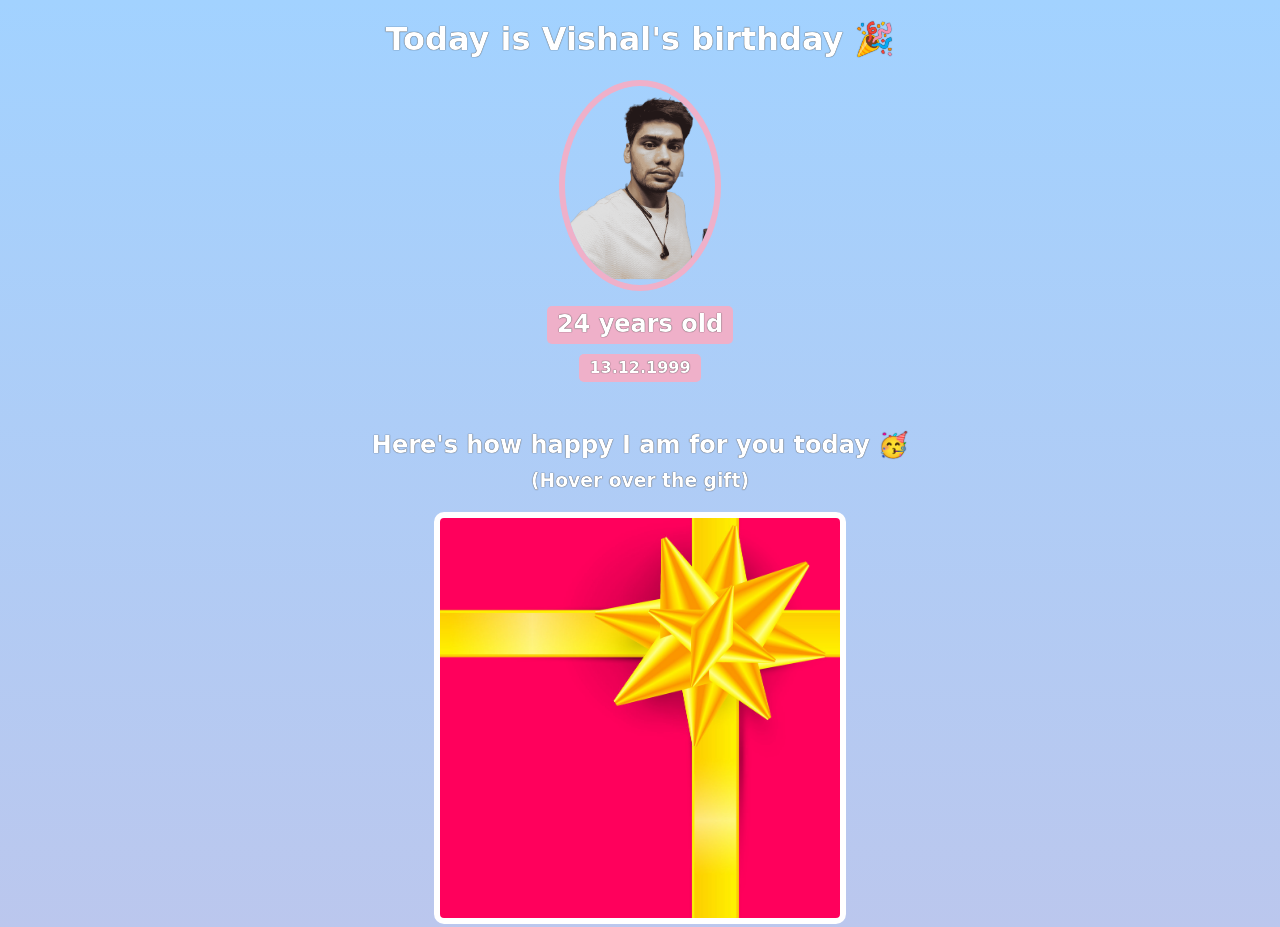
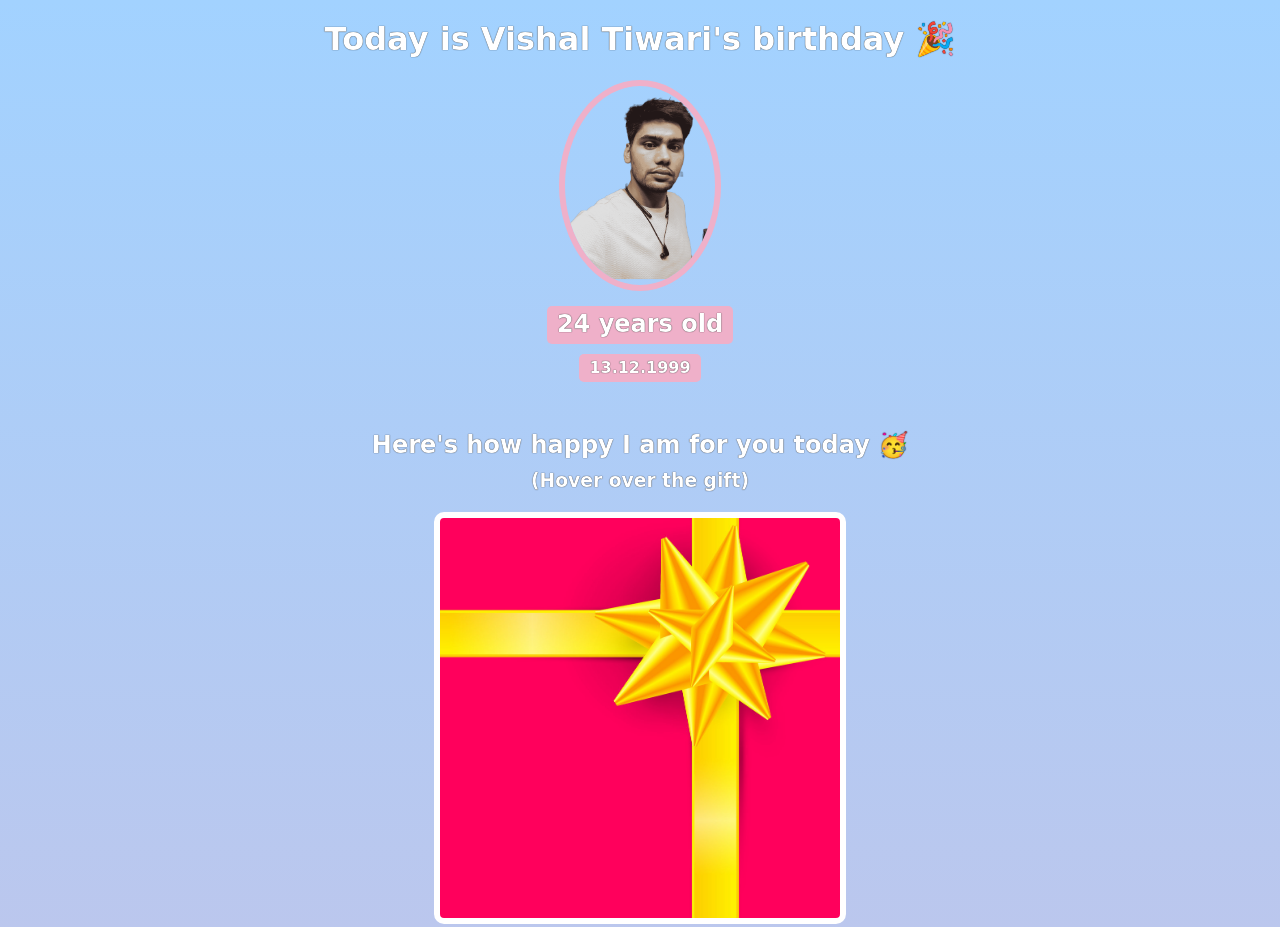
Before and after one commit to vishaltiwaari/birthday-gift-site, a plain HTML site: page index.html in a window 1280 px wide. Shown: the top 927 px of the page. Drawn offline with nearby package versions, Linux system fonts and the light colour scheme; a web font is replaced by a local one.

Commit message:
name changed to vishal tiwari

```diff
--- a/index.html
+++ b/index.html
@@ -7,7 +7,7 @@
     </head>
     <body>
         <div id="header">
-            <h1>Today is Vishal's birthday 🎉</h1>
+            <h1>Today is Vishal Tiwari's birthday 🎉</h1>
             <img id="bff-img" src="images/vishal.png">
             <h2 id="bday-age">24 years old</h2>
             <h4 id="bday-date">13.12.1999</h4>
```
